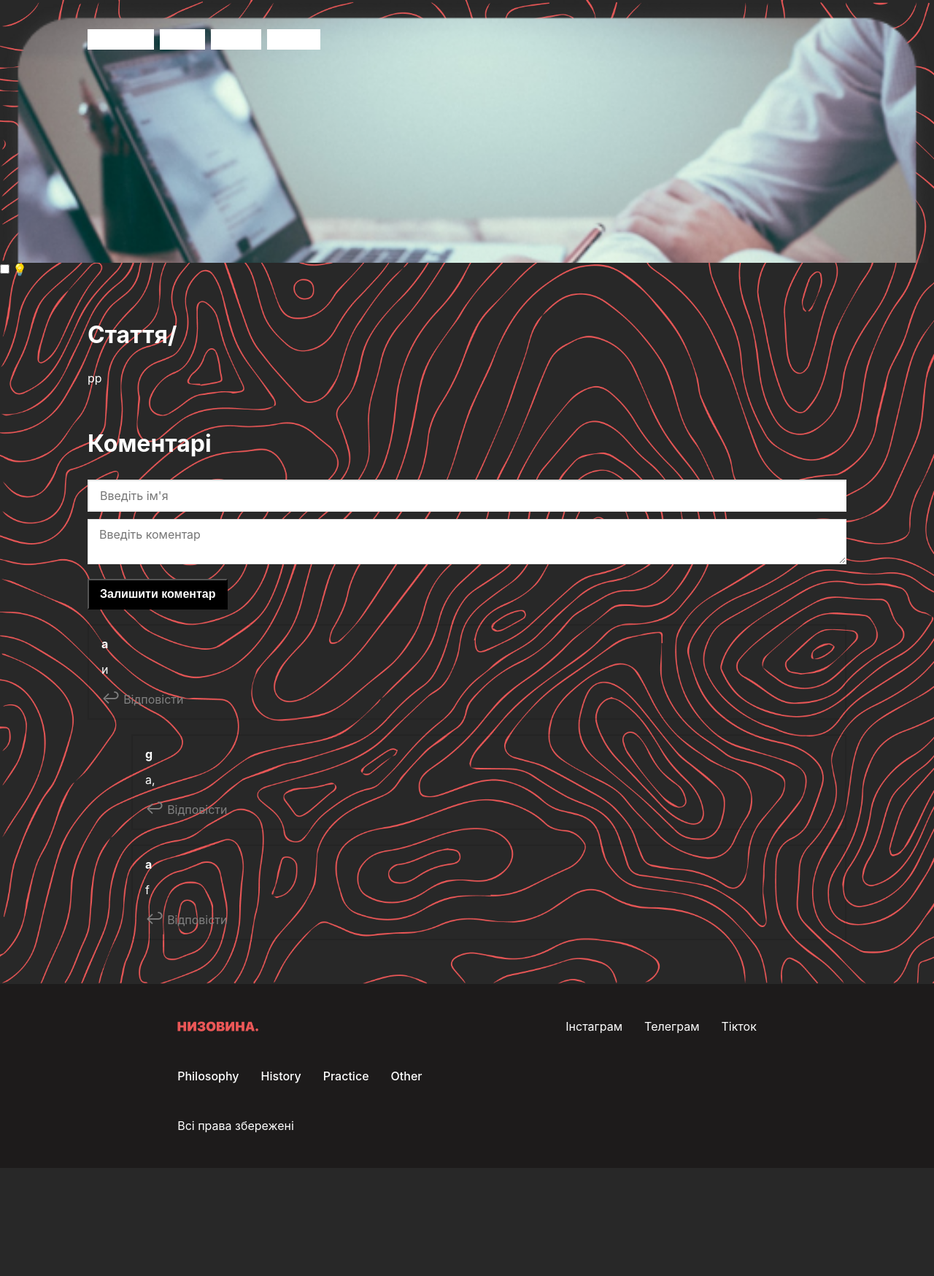
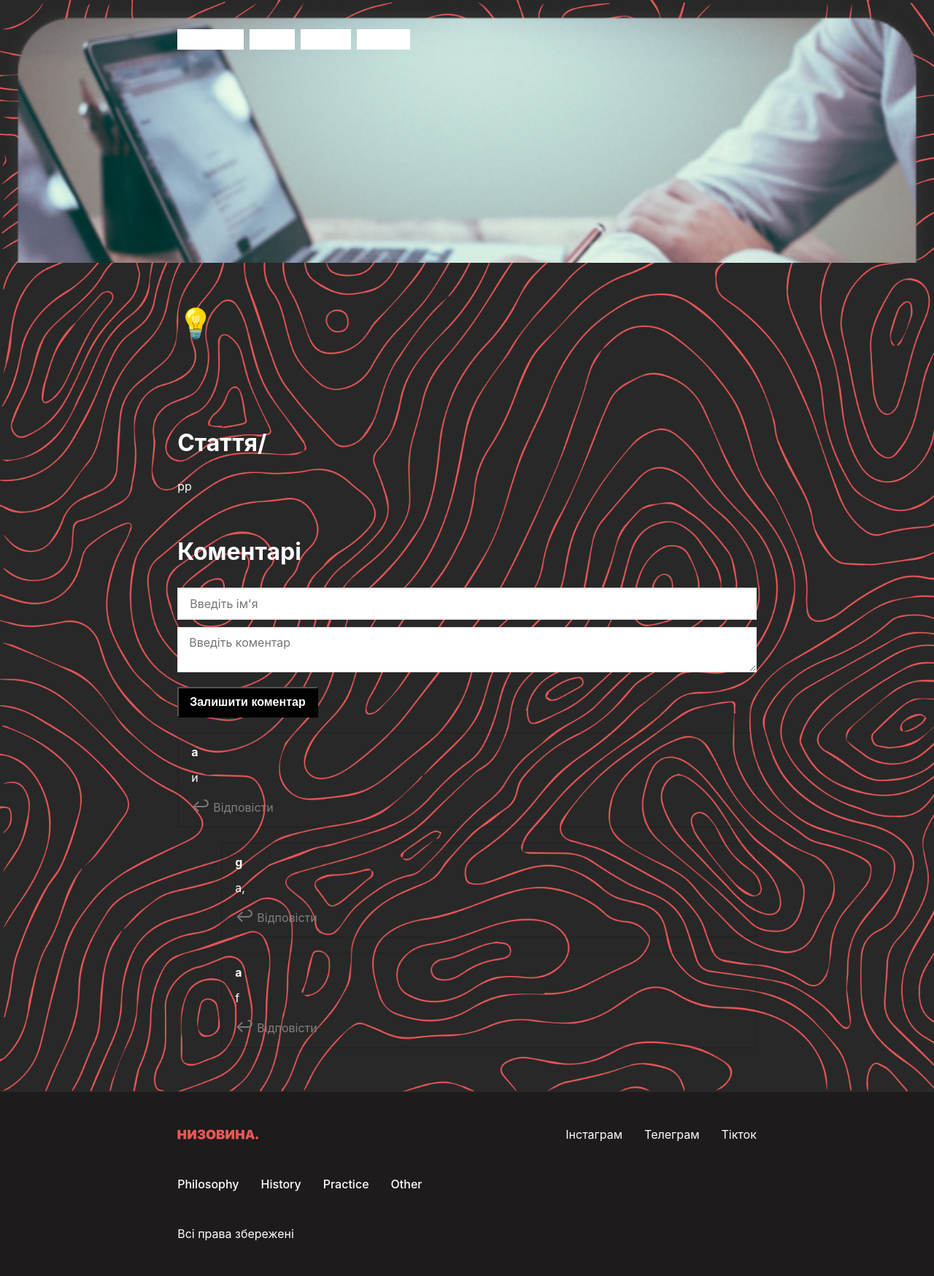
Before and after one commit to hromadianka/nyzovyna, a Django app: page /article/ff66e47d-5c2e-458c-a7b6-1a1d10c8d51c/ in a window 1280 px wide. Shown: the part 76-1824 px from the top of the page at 73% size. Before the commit the page ends 1676 px from the top, so only its background shows below. Run offline with Django 4.2, Linux system fonts and the light colour scheme; data comes from the database, SQL or seed files in the repository; parts of the project's set-up code (start-up, migrations or seed data) failed here and were passed over; some libraries are stand-ins or nearby versions; some web fonts are replaced.

Commit message:
update styles

```diff
--- a/static/style.css
+++ b/static/style.css
@@ -444,12 +444,12 @@
 
     @media screen and (min-width: 1000px) {
 
-        .article {
-            padding: 60px 120px;
+        .article, .theme-switcher {
+            padding: 60px 19%;
         }
 
         .article-image {
-            padding: 40px 120px;
+            padding: 40px 19%;
         }
 
         .comments {
@@ -459,7 +459,7 @@
 
     @media screen and (max-width: 1000px) {
 
-        .article {
+        .article, .theme-switcher {
             padding: 40px 5%;
         }
 
--- a/templates/article.html
+++ b/templates/article.html
@@ -21,8 +21,10 @@
     {% endfor %}
 </div>
 
-<input type="checkbox" id="themeToggle">
-<label for="themeToggle">💡</label>
+<div class="theme-switcher">
+    <input type="checkbox" id="themeToggle" hidden>
+    <label for="themeToggle" style="font-size: 40px">💡</label>
+</div>
 
 <div class="article">
     <div class="article-text">
```
